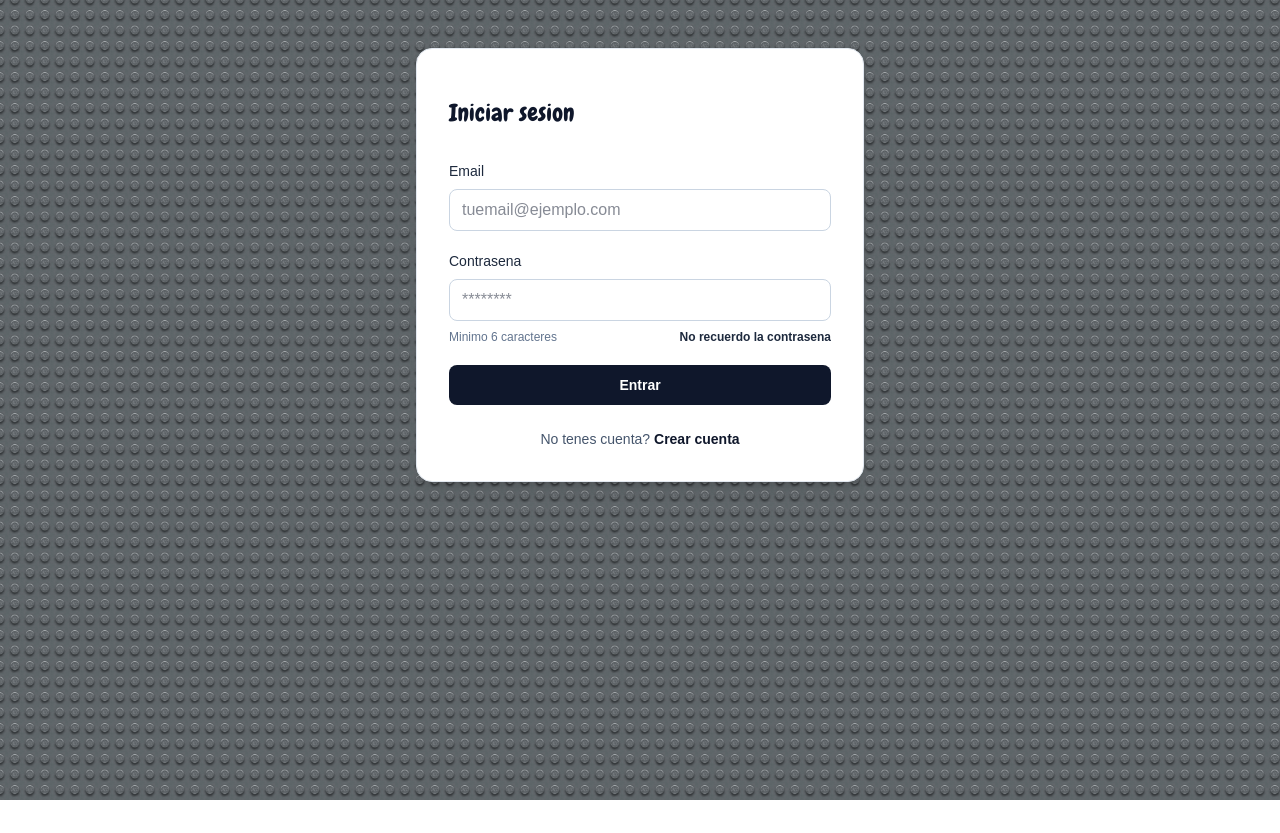
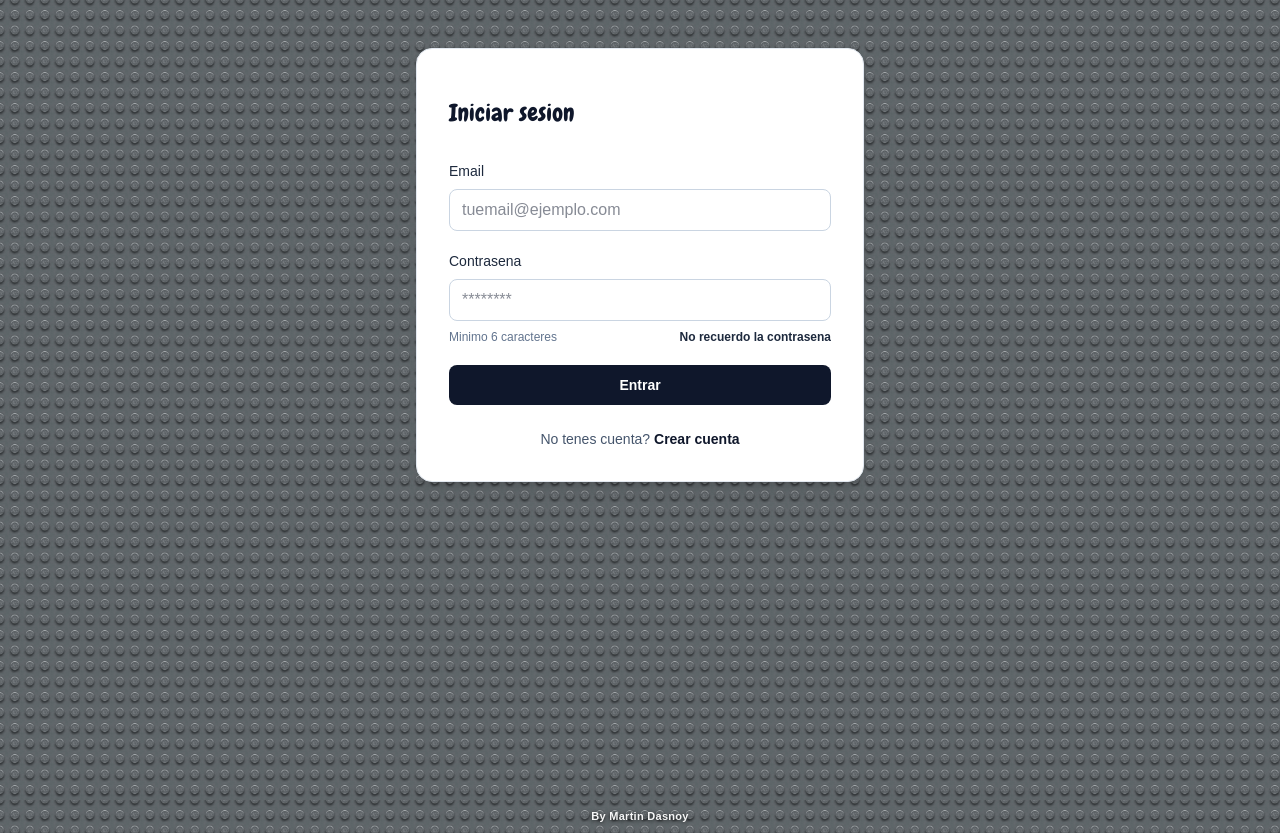
Before and after one commit to martindasnoy/lego-piezas-faltantes, a Next.js app in the folder web/: page / in a window 1280 px wide. Before the commit the page ends 800 px from the top, so only its background shows below. Built offline with nearby package versions, Linux system fonts and the light colour scheme; no server answers.

Commit message:
refine LUG card spacing and global footer credit

```diff
--- a/web/src/app/dashboard/page.tsx
+++ b/web/src/app/dashboard/page.tsx
@@ -2114,7 +2114,7 @@ export default function DashboardPage() {
 					</div>
 				</header>
 
-				<section className="grid gap-4 md:grid-cols-3">
+				<section className="grid gap-1 md:grid-cols-3">
 					<div className="md:col-span-2 flex flex-col gap-4">
 						<section className="rounded-xl border border-slate-300 bg-[#f5f5f5] p-3 sm:p-4">
 							<div className="flex flex-wrap items-center gap-2">
@@ -2309,11 +2309,11 @@ export default function DashboardPage() {
 						</div>
 
 						{showLugsModule ? (
-							<div className="rounded-xl border border-slate-200 p-4 text-center sm:p-5">
+							<div className="rounded-xl border border-slate-200 p-1 text-center sm:p-1">
 								<div className="flex justify-center">
-									<Image src={mundoImage} alt="LUGs" className="h-24 w-24 object-contain" />
+									<Image src={mundoImage} alt="LUGs" className="h-36 w-36 object-contain" />
 								</div>
-								<div className="mt-4 flex justify-center">
+								<div className="mt-1 mb-3 flex justify-center">
 									<button
 										type="button"
 										onClick={() => void openLugsDirectoryModal()}
@@ -3333,7 +3333,6 @@ export default function DashboardPage() {
 					>
 						Cerrar sesion
 					</button>
-					<p className="mt-2 text-center text-xs text-slate-500">Version by Martin Dasnoy - Faltantes_1.4</p>
 				</div>
 			</main>
 		</div>
--- a/web/src/app/layout.tsx
+++ b/web/src/app/layout.tsx
@@ -59,7 +59,12 @@ export default function RootLayout({
 			<head>
 				<link rel="icon" href="/favicon.svg" type="image/svg+xml"></link>
 			</head>
-			<body className={`${geistSans.variable} ${geistMono.variable} ${chewy.variable} antialiased`}>{children}</body>
+			<body className={`${geistSans.variable} ${geistMono.variable} ${chewy.variable} flex min-h-screen flex-col antialiased`}>
+				<div className="flex-1">{children}</div>
+				<footer className="bg-lego-tile flex justify-center px-3 py-2">
+					<p className="text-[11px] font-semibold tracking-wide text-white/95 drop-shadow-[0_1px_2px_rgba(0,0,0,0.7)]">By Martin Dasnoy</p>
+				</footer>
+			</body>
 		</html>
 	);
 }
```
